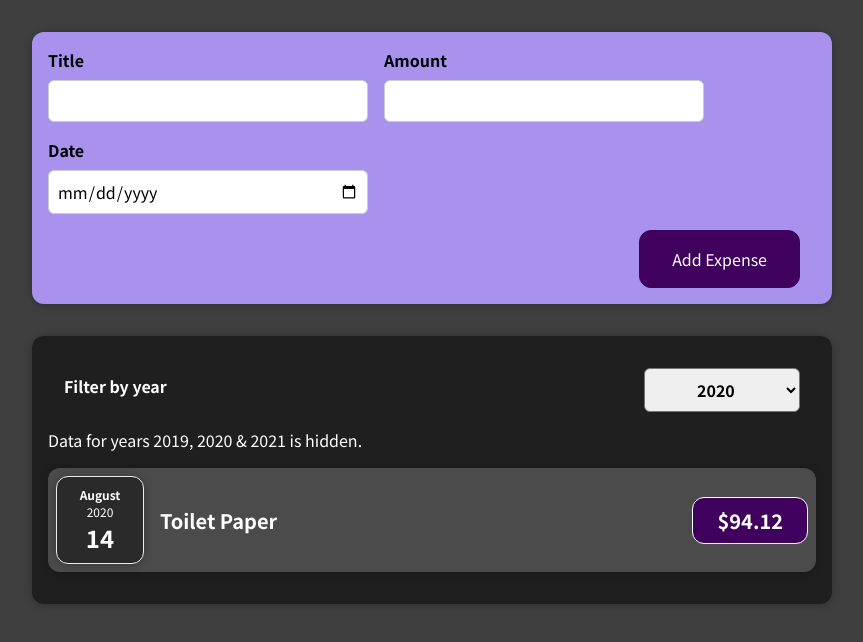
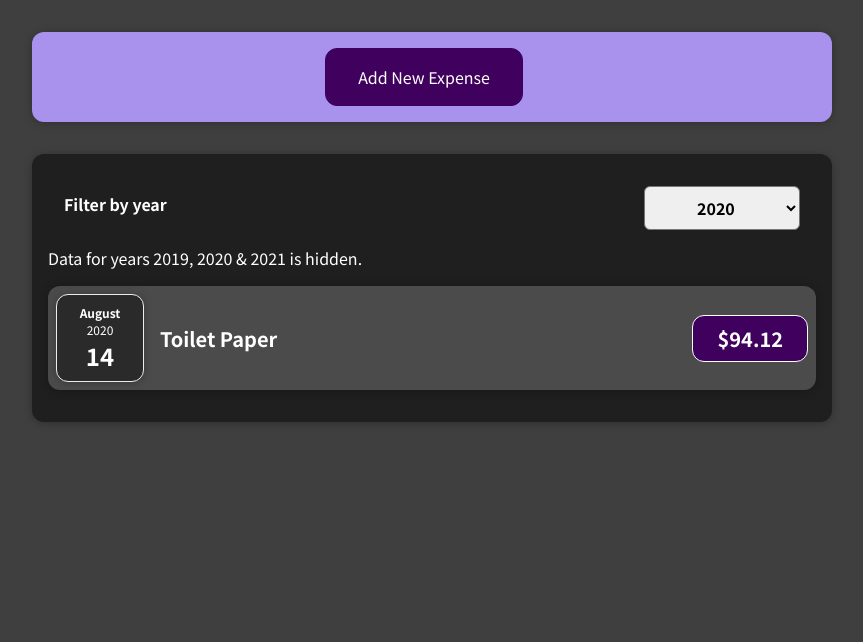
Before and after one commit to frontWeb-dev/udemy-react, a React (Create React App) app in the folder section-04/: page / in a window 1280 px wide. Shown: the top 642 px of the page, without its empty margins (208-1071 px from the left). Built offline with nearby package versions, Linux system fonts and the light colour scheme.

Commit message:
연습하기 : 조건부 콘텐츠

```diff
--- a/section-04/src/components/NewExpense/ExpenseForm.js
+++ b/section-04/src/components/NewExpense/ExpenseForm.js
@@ -58,6 +58,10 @@ const ExpenseForm = (props) => {
     setDate('');
   };
 
+  const clickHandler = () => {
+    props.setAddExpense(false);
+  };
+
   return (
     <form onSubmit={submitHandler}>
       <div className='new-expense__controls'>
@@ -92,7 +96,11 @@ const ExpenseForm = (props) => {
           />
         </div>
       </div>
+
       <div className='new-expense__actions'>
+        <button type='button' onClick={clickHandler}>
+          Cancel
+        </button>
         <button type='submit'>Add Expense</button>
       </div>
     </form>
--- a/section-04/src/components/NewExpense/NewExpense.js
+++ b/section-04/src/components/NewExpense/NewExpense.js
@@ -1,9 +1,11 @@
-import React from 'react';
+import React, { useState } from 'react';
 
 import './NewExpense.css';
 import ExpenseForm from './ExpenseForm';
 
 const NewExpense = (props) => {
+  const [addExpense, setAddExpense] = useState(false);
+
   const saveDataHandler = (data) => {
     const expenseData = {
       id: Math.random().toString(),
@@ -13,9 +15,21 @@ const NewExpense = (props) => {
     props.onAddExpense(expenseData);
   };
 
+  const clickHandler = () => {
+    setAddExpense(true);
+  };
+
   return (
     <div className='new-expense'>
-      <ExpenseForm onSaveData={saveDataHandler} />
+      {addExpense ? (
+        <ExpenseForm onSaveData={saveDataHandler} setAddExpense={setAddExpense} />
+      ) : (
+        <div>
+          <button type='button' onClick={clickHandler}>
+            Add New Expense
+          </button>
+        </div>
+      )}
     </div>
   );
 };
```
